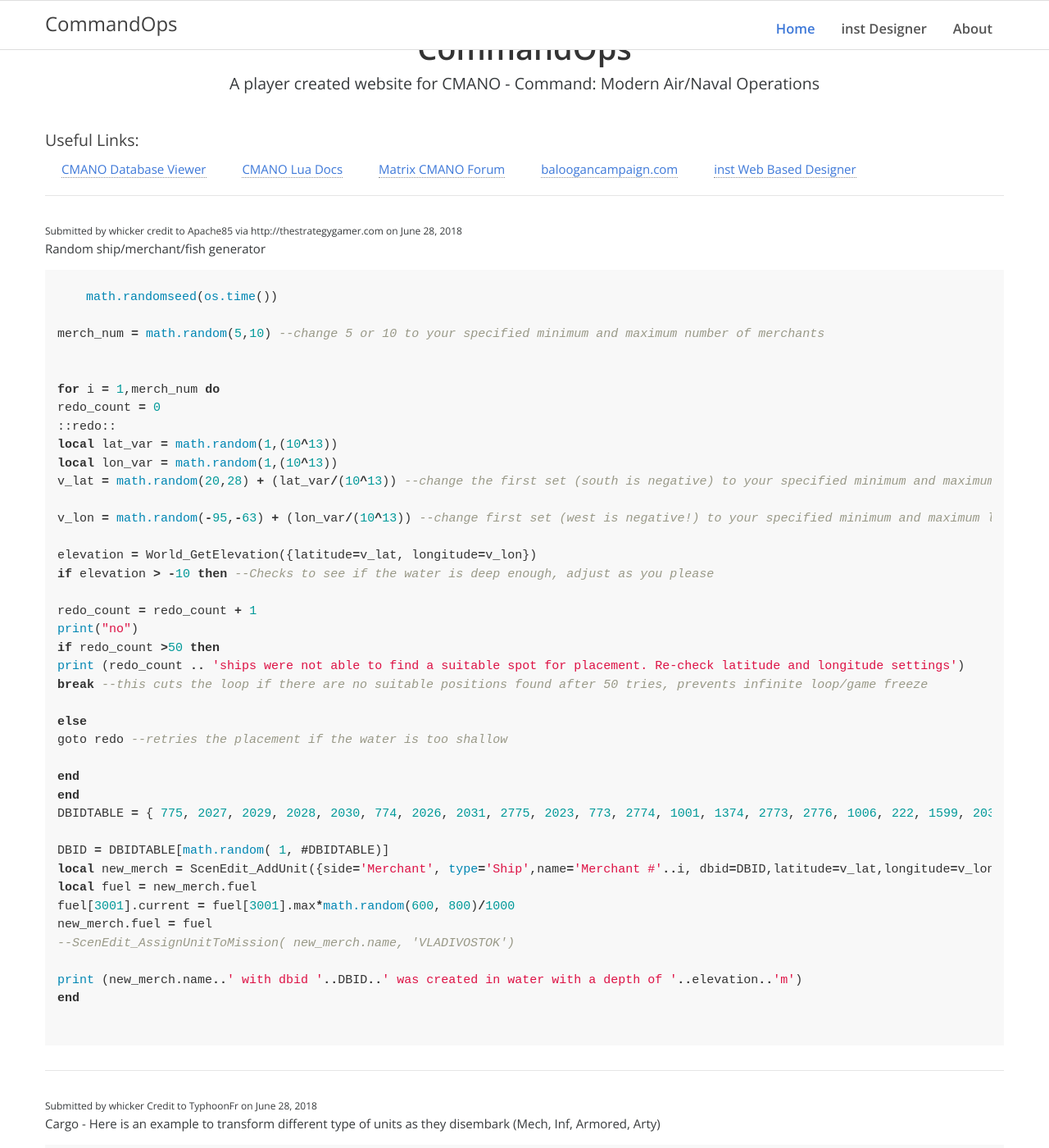
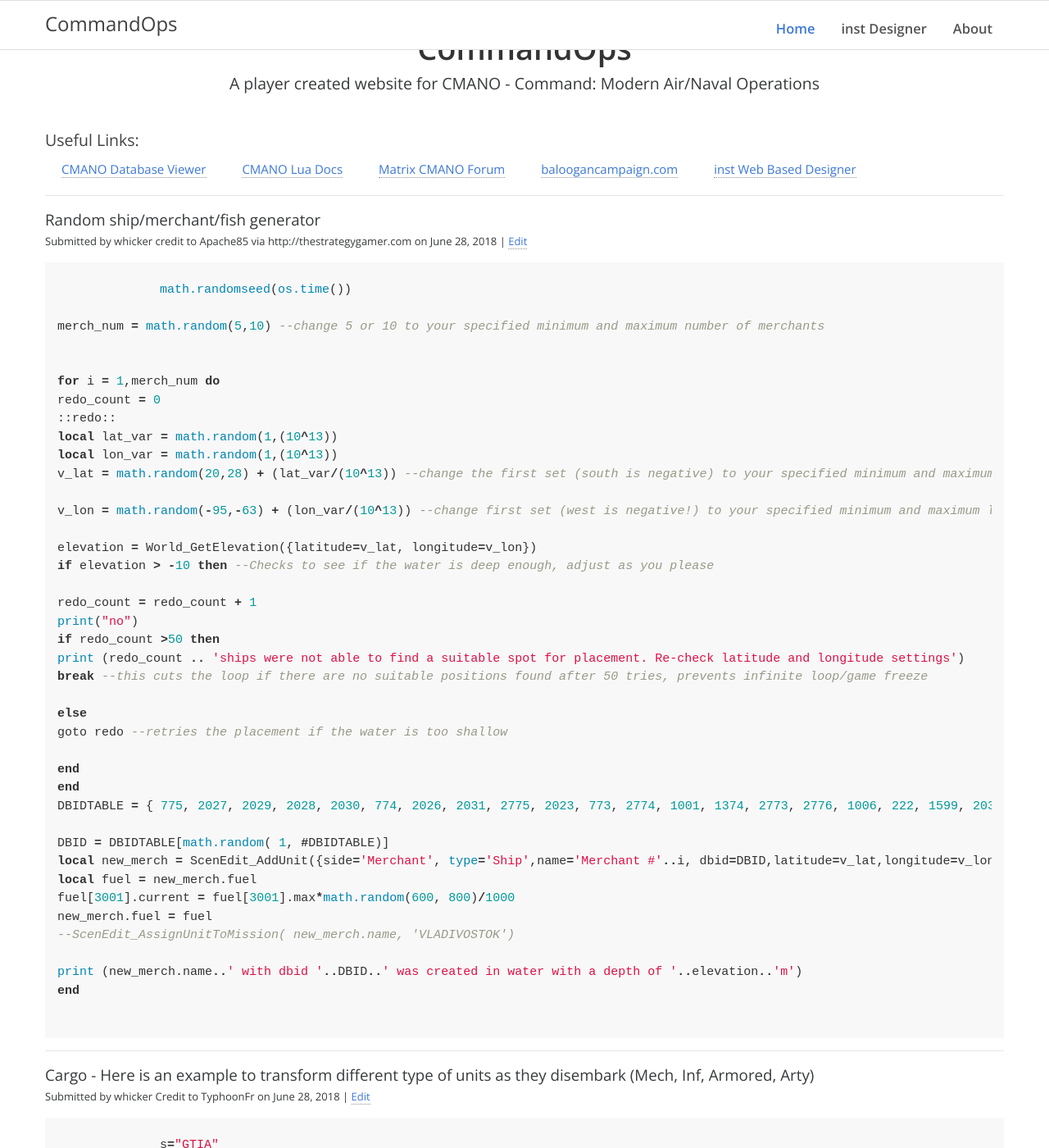
Before and after one commit to commandops/commandops.github.io, a Jekyll site: the page built from index.html, in a window 1280 px wide and 1400 px high, scrolled down 329 px. Shown: the whole window at 82% size. Built offline with Jekyll 4.4.1, drawn with Linux system fonts in a browser that asks for light colours; some of the changed text lies outside the part shown.

Commit message:
form clean up for code samples, css for code samples on home page

```diff
--- a/_sass/cmano.scss
+++ b/_sass/cmano.scss
@@ -1,6 +1,4 @@
-.cmano-links{
-	display:inline-block;padding: 6px 20px;
-}
+// inst designer
 #cmano-panel{
       position: absolute;
         top: 100px;
@@ -20,6 +18,18 @@
         padding: 0px;
         position:inherit !important;
       }
+// home page
+.cmano-links{
+    display:inline-block;padding: 6px 20px;
+}
 .code-sample{
-    margin:2rem 0;
+    margin-top:2rem 0;
+    figure{margin-top:1rem;}
 }
+.code-author{
+    font-size:small;
+    a{text-decoration:none;}
+}
+.code-info{
+    font-size: 1.25rem;
+    }
--- a/_sass/inputs.scss
+++ b/_sass/inputs.scss
@@ -31,6 +31,15 @@
     margin: 8px 0;
     border: 1px solid #d9d9d9;
 }
+textarea{
+  margin: 0 4px 4px 4px;
+  -webkit-appearance: none;
+  background: #fff;
+  border: 1px solid #ccc;
+  border-radius: 4px;
+  padding: 0 8px;
+  box-sizing: border-box;
+}
 .form-group-modal {
     margin-bottom: 18px;
 }
--- a/index.html
+++ b/index.html
@@ -17,18 +17,18 @@
     {% endfor %}
 <hr>
 {% assign samples = site.data.code-samples | sort %}
-
   {% for sample in samples reversed %}
      {% assign item = sample[1] %}
 
     <div class = "code-sample">
- <p><small> Submitted by {{ item.author }} on  {{ item.date | date: '%B %d, %Y'  }}</small><br>
 
-  {{ item.notes }}</p>
+     <span class="code-info"> {{ item.notes }}</span><br>
+         <span class="code-author"> Submitted by {{ item.author }} on  {{ item.date | date: '%B %d, %Y'  }} | <a href="https://github.com/commandops/commandops.github.io/tree/master/_data/code-samples/{{ sample[0]}}.yml">Edit</a></span>
         {% highlight lua %}
              {{ item.code }}
         {% endhighlight %}
     </div>
+
  <hr>
 
 {% endfor %}
```
Also changed, not shown: code-sample-entry-form.html (+4 -3 lines). Lines whose indentation alone changed are shown as unchanged.
